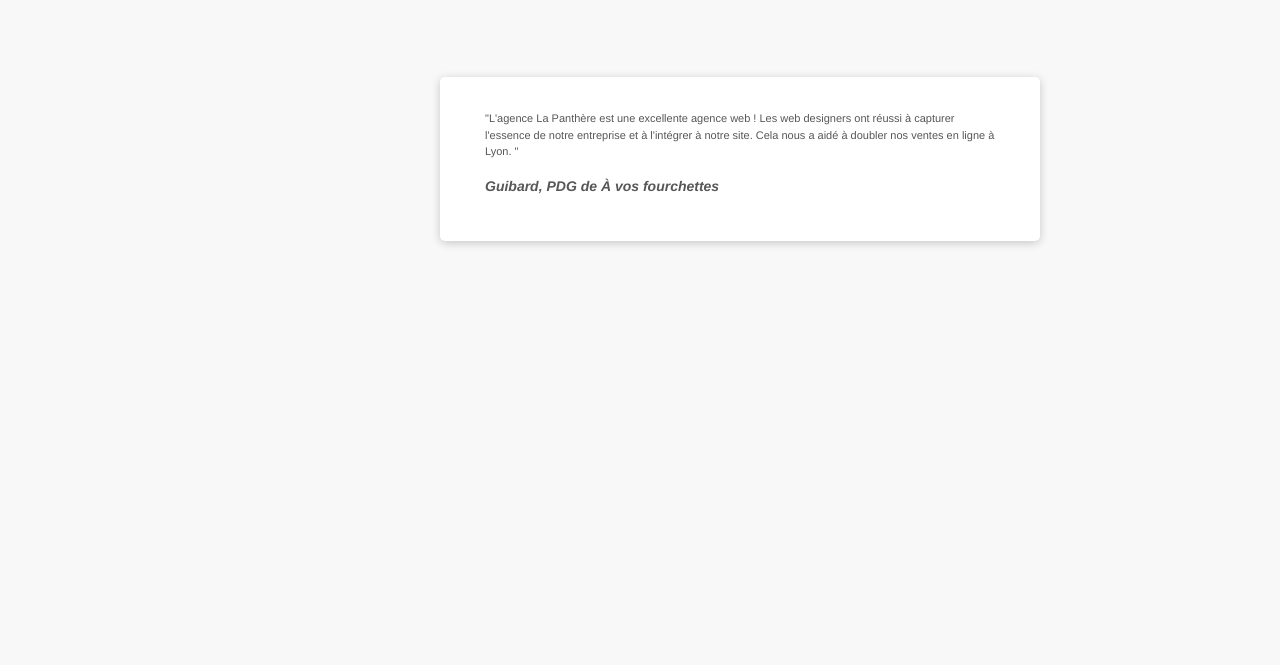
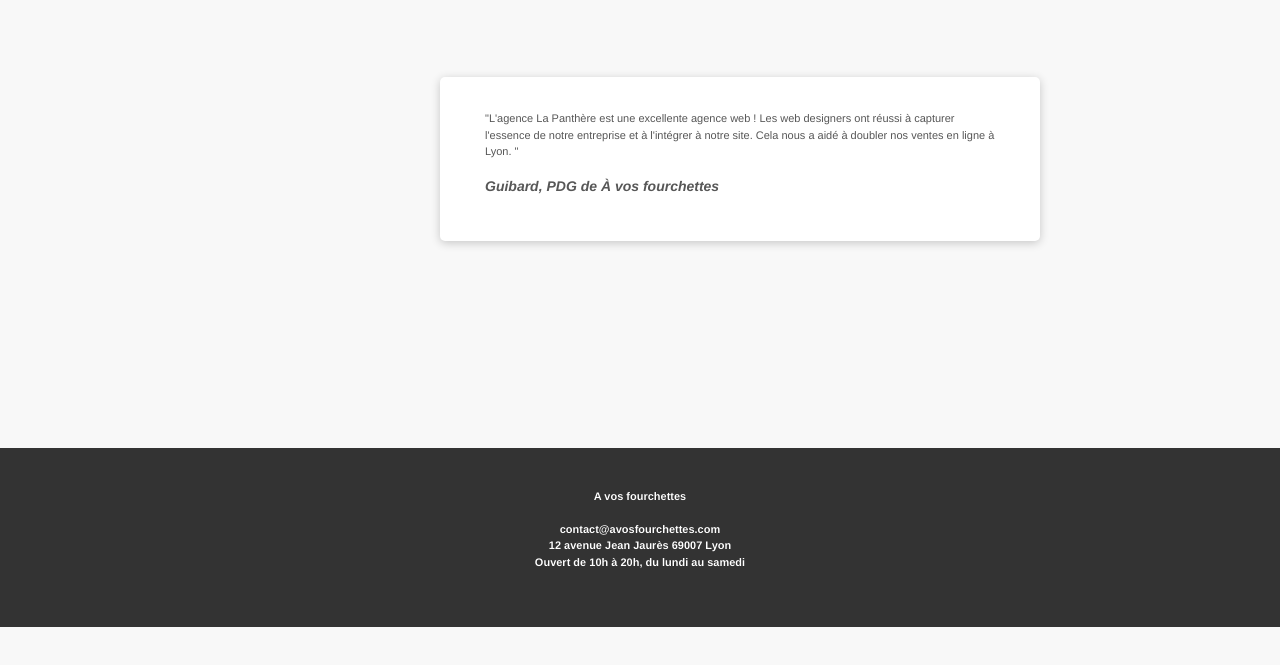
Before and after one commit to kevinchan12/lapanthere, a plain HTML site: page avis.html in a window 1280 px wide. Shown: the part 95-760 px from the top of the page. Drawn offline with Linux system fonts and the light colour scheme.

Commit message:
Deuxieme commit

```diff
--- a/avis.html
+++ b/avis.html
@@ -37,7 +37,23 @@
         <i>Guibard, PDG de À vos fourchettes</i>
         </a>
       </div>
+
+      <footer id="avis">
+        <div class="container bloc-sm">
+            <div class="row">
+                <div class="col-sm-12">
+                    <p class="text-center white">
+                        A vos fourchettes<br>
+                        <br>contact@avosfourchettes.com <br>12 avenue Jean Jaurès 69007 Lyon<br>Ouvert de 10h à 20h, du lundi au samedi<br>
+                        <br>
+                    </p>
+                </div>
+            </div>
+        </div>
+    </footer>
+
 </body>
 
 
+
 </html>
--- a/style.css
+++ b/style.css
@@ -324,6 +324,11 @@ a:hover {
     z-index: 1;
 }
 
+.fiche-google {
+    color: white;
+  }
+
+
 .navbar-brand {
     height: auto;
     padding: 3px 15px;
@@ -481,6 +486,37 @@ body {
     margin-top: 0;
     margin: auto;
   }
+
+  footer {
+    display: flex;
+    align-items: center;
+    justify-content: center;
+
+    background-color: #FFA07A;
+    color: #FFFFFF;
+    padding: 20px;
+    font-size: 16px;
+    line-height: 1.5;
+}
+
+
+
+footer p {
+    text-align: center;
+    margin: 0;
+}
+
+#avis {
+    display: flex;
+    align-items: center;
+    justify-content: center;
+    margin-top: 207px;
+    background-color: #333333;
+    color: #FFFFFF;
+    padding: 20px;
+    font-size: 16px;
+    line-height: 1.5;
+}
 
 
 
@@ -855,6 +891,17 @@ h4 {
     text-shadow: 0.1px 0.1px 0.1px black;
 }
 
+.white .navbar-brand-lien {
+    color: #ffffff!important;
+    font-weight: bold;
+    text-shadow: 0.1px 0.1px 0.1px black;
+}
+
+.white .navbar-brand-lien:hover {
+    color: #333333!important;
+}
+
+
 
 .portfolio-thumb {
     margin-bottom: 24px;
```
Also changed, not shown: index.html (+3 -1 lines), page2.html (+1 -1 lines).
